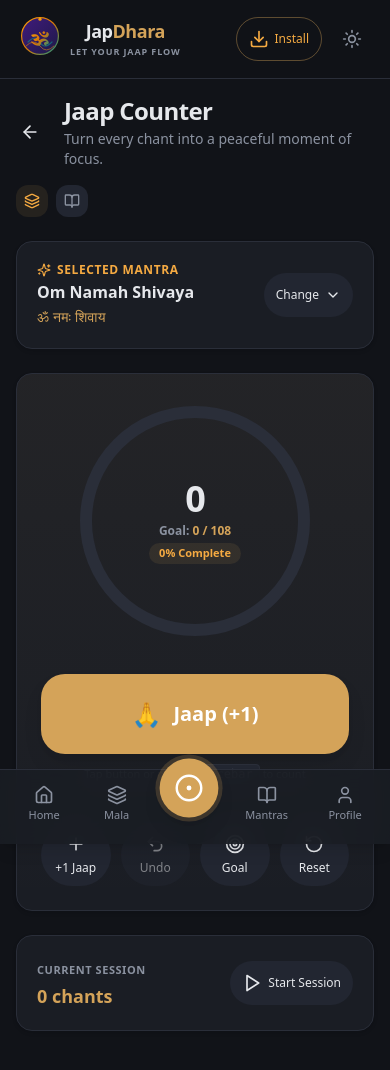
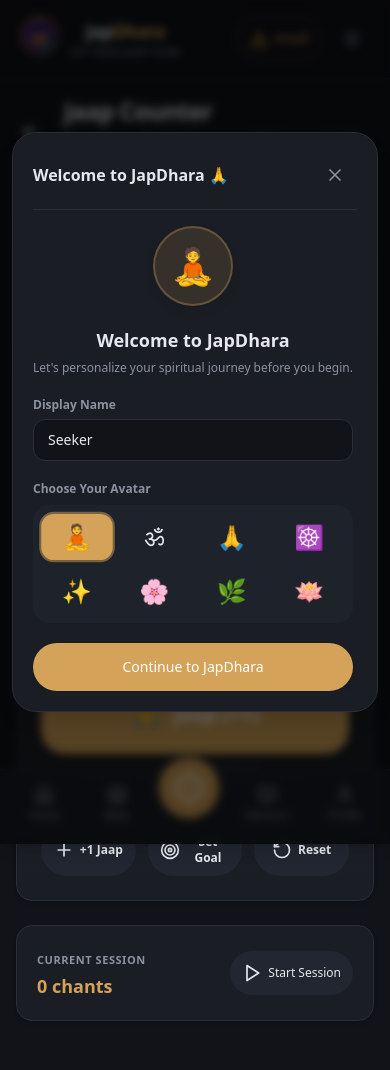
Before and after one commit to princegajera1/JapDhara, a React (Vite) app: page /jaap in a window 390 px wide. Shown: the top 1070 px of the page. Built offline with nearby package versions, Linux system fonts and the light colour scheme.

Commit message:
Fix Jaap counter double-touch bug, Mala 108 math, first-time profile setup, and sidebar layout

```diff
--- /dev/null
+++ b/src/components/common/ProfileSetupModal.jsx
@@ -0,0 +1,86 @@
+import React, { useState } from 'react';
+import Modal from './Modal';
+import Button from '../ui/Button';
+import useApp from '../../hooks/useApp';
+
+const AVATAR_CHOICES = ['🧘', 'ॐ', '🙏', '☸️', '✨', '🌸', '🌿', '🪷'];
+
+export const ProfileSetupModal = () => {
+  const { profile, updateProfile } = useApp();
+
+  const isOpen = !profile?.hasCompletedSetup;
+
+  const [name, setName] = useState(profile?.name || 'Seeker');
+  const [avatar, setAvatar] = useState(profile?.avatar || '🧘');
+
+  const handleSubmit = (e) => {
+    e.preventDefault();
+    if (!name.trim()) return;
+    updateProfile({
+      name: name.trim(),
+      avatar,
+      hasCompletedSetup: true,
+    });
+  };
+
+  if (!isOpen) return null;
+
+  return (
+    <Modal isOpen={isOpen} onClose={() => {}} title="Welcome to JapDhara 🙏">
+      <form onSubmit={handleSubmit} className="space-y-5 pt-1 text-center">
+        <div className="w-20 h-20 mx-auto rounded-full bg-spiritual-500/15 border-2 border-spiritual-500/30 flex items-center justify-center text-4xl shadow-soft-md">
+          {avatar}
+        </div>
+
+        <div>
+          <h3 className="font-bold text-lg">Welcome to JapDhara</h3>
+          <p className="text-xs text-light-muted dark:text-dark-muted mt-1 leading-relaxed">
+            Let's personalize your spiritual journey before you begin.
+          </p>
+        </div>
+
+        <div className="text-left space-y-1.5">
+          <label className="block text-xs font-semibold text-light-muted dark:text-dark-muted">
+            Display Name
+          </label>
+          <input
+            type="text"
+            required
+            value={name}
+            onChange={(e) => setName(e.target.value)}
+            placeholder="Enter your name..."
+            className="w-full px-3.5 py-2.5 text-sm rounded-xl border border-light-border dark:border-dark-border bg-light-bg dark:bg-dark-bg focus:outline-none focus:ring-2 focus:ring-spiritual-500"
+          />
+        </div>
+
+        <div className="text-left space-y-2">
+          <label className="block text-xs font-semibold text-light-muted dark:text-dark-muted">
+            Choose Your Avatar
+          </label>
+          <div className="grid grid-cols-4 gap-2.5 p-2.5 rounded-2xl bg-light-hover/60 dark:bg-dark-hover/60">
+            {AVATAR_CHOICES.map((symbol) => (
+              <button
+                key={symbol}
+                type="button"
+                onClick={() => setAvatar(symbol)}
+                className={`h-11 rounded-xl flex items-center justify-center text-2xl transition-all cursor-pointer ${
+                  avatar === symbol
+                    ? 'bg-spiritual-500 text-white ring-2 ring-spiritual-500/50 scale-105 shadow-soft-sm'
+                    : 'hover:bg-spiritual-500/10'
+                }`}
+              >
+                {symbol}
+              </button>
+            ))}
+          </div>
+        </div>
+
+        <Button variant="primary" size="lg" fullWidth type="submit" className="py-3 font-bold text-sm">
+          Continue to JapDhara
+        </Button>
+      </form>
+    </Modal>
+  );
+};
+
+export default ProfileSetupModal;
--- a/src/components/layout/AppLayout.jsx
+++ b/src/components/layout/AppLayout.jsx
@@ -3,6 +3,7 @@
 import Header from './Header';
 import DesktopSidebar from './DesktopSidebar';
 import MobileBottomNav from './MobileBottomNav';
+import ProfileSetupModal from '../common/ProfileSetupModal';
 
 export const AppLayout = () => {
   return (
@@ -10,11 +11,12 @@
       <Header />
       <div className="flex-1 flex max-w-7xl w-full mx-auto">
         <DesktopSidebar />
-        <main className="flex-1 p-4 md:p-8 pb-24 lg:pb-8 max-w-full overflow-x-hidden">
+        <main className="flex-1 p-4 md:p-8 pb-28 lg:pb-8 max-w-full overflow-x-hidden">
           <Outlet />
         </main>
       </div>
       <MobileBottomNav />
+      <ProfileSetupModal />
     </div>
   );
 };
--- a/src/components/layout/DesktopSidebar.jsx
+++ b/src/components/layout/DesktopSidebar.jsx
@@ -34,8 +34,8 @@
   const [isInstallModalOpen, setIsInstallModalOpen] = useState(false);
 
   return (
-    <aside className="hidden lg:flex flex-col w-64 shrink-0 border-r border-light-border dark:border-dark-border bg-light-card/50 dark:bg-dark-card/50 p-4 min-h-[calc(100vh-61px)]">
-      <nav className="space-y-1 sticky top-20">
+    <aside className="hidden lg:flex flex-col w-64 shrink-0 border-r border-light-border dark:border-dark-border bg-light-card/50 dark:bg-dark-card/50 p-4 min-h-[calc(100vh-61px)] justify-between">
+      <nav className="space-y-1 overflow-y-auto pr-1">
         <div className="px-3 py-1.5 text-xs font-semibold uppercase tracking-wider text-light-muted dark:text-dark-muted">
           Navigation
         </div>
@@ -62,12 +62,13 @@
         })}
       </nav>
 
-      <div className="mt-auto pt-4 border-t border-light-border dark:border-dark-border space-y-2">
+      {/* Dedicated Action Footer */}
+      <div className="pt-4 border-t border-light-border dark:border-dark-border space-y-2.5 shrink-0 mt-4">
         <button
           onClick={() => setIsInstallModalOpen(true)}
-          className="w-full flex items-center justify-center gap-2 px-3 py-2.5 rounded-xl border border-spiritual-500/30 bg-spiritual-500/10 hover:bg-spiritual-500/20 text-spiritual-600 dark:text-spiritual-400 font-semibold text-xs transition-colors cursor-pointer"
+          className="w-full flex items-center justify-center gap-2 px-3.5 py-2.5 rounded-xl border border-spiritual-500/30 bg-spiritual-500/10 hover:bg-spiritual-500/20 text-spiritual-600 dark:text-spiritual-400 font-semibold text-xs transition-colors cursor-pointer"
         >
-          <Download className="w-4 h-4" />
+          <Download className="w-4 h-4 shrink-0" />
           <span>Download App (PWA)</span>
         </button>
 
--- a/src/pages/Jaap.jsx
+++ b/src/pages/Jaap.jsx
@@ -3,7 +3,6 @@
 import { motion } from 'framer-motion';
 import {
   RotateCcw,
-  Undo2,
   Plus,
   Play,
   Square,
@@ -55,12 +54,8 @@
   const percentage = Math.min(100, Math.round((todayCount / dailyGoal) * 100));
   const isGoalComplete = todayCount >= dailyGoal;
 
-  // Atomic single chant handler protected against rapid/double-tap events
-  const handleChant = (e) => {
-    if (e && e.type === 'touchstart') {
-      e.preventDefault(); // Prevent ghost click firing after touchstart
-    }
-
+  // Single reliable click handler - prevents duplicate touch+click double counting
+  const handleChant = () => {
     if (!isSessionActive) {
       setIsSessionActive(true);
     }
@@ -82,7 +77,7 @@
     }
   };
 
-  // Keyboard accessibility: Spacebar increments count
+  // Keyboard accessibility: Spacebar increments count safely
   useEffect(() => {
     const handleKeyDown = (e) => {
       if (
@@ -98,14 +93,6 @@
     window.addEventListener('keydown', handleKeyDown);
     return () => window.removeEventListener('keydown', handleKeyDown);
   }, [todayCount, isSessionActive, isResetModalOpen, isMantraModalOpen, isGoalModalOpen]);
-
-  // Undo handler: removes exactly 1 Jaap without going below 0
-  const handleUndo = () => {
-    if (todayCount > 0) {
-      setTodayCount(todayCount - 1);
-      setSessionCount((prev) => Math.max(0, prev - 1));
-    }
-  };
 
   // Confirm Reset handler: resets today's count to 0 safely
   const handleConfirmReset = () => {
@@ -218,7 +205,7 @@
 
         {/* Circular Progress Ring with Center Counts */}
         <div className="relative py-2">
-          <ProgressRing value={todayCount} max={dailyGoal} size={230} strokeWidth={12}>
+          <ProgressRing value={Math.min(todayCount, dailyGoal)} max={dailyGoal} size={230} strokeWidth={12}>
             <div className="space-y-1">
               <motion.span
                 key={todayCount}
@@ -243,7 +230,6 @@
         <div className="w-full max-w-xs space-y-3">
           <motion.button
             onClick={handleChant}
-            onTouchStart={handleChant}
             animate={{ scale: tapAnimation ? 0.94 : 1 }}
             transition={{ duration: 0.1 }}
             className="w-full py-6 rounded-3xl bg-spiritual-500 hover:bg-spiritual-600 text-white font-bold text-xl md:text-2xl shadow-soft-lg hover:shadow-glow-accent flex items-center justify-center gap-3 transition-all duration-150 active:scale-95 cursor-pointer touch-manipulation focus:outline-none focus-visible:ring-4 focus-visible:ring-spiritual-500/50"
@@ -258,14 +244,14 @@
           </p>
         </div>
 
-        {/* Secondary Action Bar: Undo, +1, Reset, Goal Selector */}
-        <div className="grid grid-cols-4 gap-2.5 w-full pt-4 border-t border-light-border dark:border-dark-border">
+        {/* Rebalanced Secondary Action Bar (No Undo Button) */}
+        <div className="grid grid-cols-3 gap-3 w-full pt-4 border-t border-light-border dark:border-dark-border">
           <Button
             variant="secondary"
             size="sm"
             onClick={handleChant}
             icon={Plus}
-            className="flex-col py-2.5 text-xs h-auto"
+            className="py-2.5 text-xs font-semibold"
             ariaLabel="Add one chant"
           >
             <span>+1 Jaap</span>
@@ -274,24 +260,12 @@
           <Button
             variant="secondary"
             size="sm"
-            onClick={handleUndo}
-            disabled={todayCount <= 0}
-            icon={Undo2}
-            className="flex-col py-2.5 text-xs h-auto"
-            ariaLabel="Undo last chant"
-          >
-            <span>Undo</span>
-          </Button>
-
-          <Button
-            variant="secondary"
-            size="sm"
             onClick={() => setIsGoalModalOpen(true)}
             icon={Target}
-            className="flex-col py-2.5 text-xs h-auto"
+            className="py-2.5 text-xs font-semibold"
             ariaLabel="Change goal"
           >
-            <span>Goal</span>
+            <span>Set Goal</span>
           </Button>
 
           <Button
@@ -299,7 +273,7 @@
             size="sm"
             onClick={() => setIsResetModalOpen(true)}
             icon={RotateCcw}
-            className="flex-col py-2.5 text-xs h-auto text-rose-500 hover:text-rose-600"
+            className="py-2.5 text-xs font-semibold text-rose-500 hover:text-rose-600"
             ariaLabel="Reset counter"
           >
             <span>Reset</span>
--- a/src/pages/Mala.jsx
+++ b/src/pages/Mala.jsx
@@ -1,9 +1,8 @@
-import React, { useState, useEffect } from 'react';
+import React, { useState, useEffect, useRef } from 'react';
 import { useNavigate } from 'react-router-dom';
 import { motion } from 'framer-motion';
 import {
   RotateCcw,
-  Undo2,
   ChevronDown,
   Sparkles,
   Check,
@@ -27,7 +26,6 @@
     currentMantra,
     setCurrentMantra,
     completedMalas,
-    setCompletedMalas,
     customMantras,
     recordChant,
     settings,
@@ -39,9 +37,11 @@
   const [celebrationText, setCelebrationText] = useState('1 Mala Complete 🙏');
   const [tapAnimation, setTapAnimation] = useState(false);
 
+  const prevCountRef = useRef(todayCount);
+
   const availableMantras = [...INITIAL_MANTRAS, ...customMantras];
 
-  // Derive exact mala & bead details from master todayCount
+  // Derive exact mala & bead details from master todayCount using formula ((count-1)%108)+1
   const { currentBead, completedMalas: calculatedMalas } = getMalaProgressDetails(todayCount);
   const displayMalas = Math.max(completedMalas, calculatedMalas);
 
@@ -57,21 +57,21 @@
     return { x, y };
   };
 
-  const handleChantMala = (e) => {
-    if (e && e.type === 'touchstart') {
-      e.preventDefault();
-    }
+  const handleChantMala = () => {
+    const prevCount = prevCountRef.current;
+    const nextCount = todayCount + 1;
 
-    const nextCount = todayCount + 1;
     recordChant(1);
 
-    // Check if exactly completed a full 108 mala
-    if (nextCount % MALA_BEADS === 0 && nextCount > 0) {
+    // Trigger toast ONLY when crossing an exact multiple of 108 (e.g. 107 -> 108, 215 -> 216)
+    if (nextCount > 0 && nextCount % MALA_BEADS === 0 && prevCount % MALA_BEADS !== 0) {
       const malaNum = Math.floor(nextCount / MALA_BEADS);
-      setCelebrationText(`${malaNum} Mala Complete 🙏`);
+      setCelebrationText(`${malaNum} Mala${malaNum > 1 ? 's' : ''} Complete 🙏`);
       setShowCelebration(true);
       setTimeout(() => setShowCelebration(false), 3500);
     }
+
+    prevCountRef.current = nextCount;
 
     setTapAnimation(true);
     setTimeout(() => setTapAnimation(false), 120);
@@ -86,6 +86,10 @@
   };
 
   useEffect(() => {
+    prevCountRef.current = todayCount;
+  }, [todayCount]);
+
+  useEffect(() => {
     const handleKeyDown = (e) => {
       if (e.code === 'Space' && !isResetModalOpen && !isMantraModalOpen) {
         e.preventDefault();
@@ -95,12 +99,6 @@
     window.addEventListener('keydown', handleKeyDown);
     return () => window.removeEventListener('keydown', handleKeyDown);
   }, [todayCount, isResetModalOpen, isMantraModalOpen]);
-
-  const handleUndo = () => {
-    if (todayCount > 0) {
-      setTodayCount(todayCount - 1);
-    }
-  };
 
   const handleConfirmReset = () => {
     setTodayCount(0);
@@ -183,7 +181,7 @@
               const { x, y } = getBeadCoordinates(index, 300, 125);
               const isGuruBead = index === 0;
               const isCurrent = beadNum === currentBead;
-              const isPassed = beadNum < currentBead;
+              const isPassed = currentBead > 0 && beadNum < currentBead;
 
               if (isGuruBead) {
                 return (
@@ -230,17 +228,17 @@
 
           <div className="z-10 flex flex-col items-center justify-center space-y-0.5">
             <span className="text-[11px] font-bold uppercase tracking-wider text-spiritual-500">
-              Mala {displayMalas + 1}
+              Current Mala
             </span>
             <span className="text-3xl font-black tracking-tight">
               {currentBead} <span className="text-sm font-normal text-light-muted dark:text-dark-muted">/ 108</span>
             </span>
             <p className="text-xs font-semibold text-light-muted dark:text-dark-muted">
-              Total: <span className="font-bold text-light-text dark:text-dark-text">{todayCount}</span> Jaap
+              Total Jaap: <span className="font-bold text-light-text dark:text-dark-text">{todayCount}</span>
             </p>
             {displayMalas > 0 && (
-              <span className="text-[10px] font-semibold text-emerald-600 dark:text-emerald-400 bg-emerald-500/10 px-2 py-0.5 rounded-full mt-1">
-                {displayMalas} Mala{displayMalas > 1 ? 's' : ''} Completed
+              <span className="text-[10px] font-semibold text-emerald-600 dark:text-emerald-400 bg-emerald-500/10 px-2.5 py-0.5 rounded-full mt-1">
+                Completed Malas: {displayMalas}
               </span>
             )}
           </div>
@@ -249,14 +247,13 @@
         <div className="w-full max-w-xs space-y-2">
           <motion.button
             onClick={handleChantMala}
-            onTouchStart={handleChantMala}
             animate={{ scale: tapAnimation ? 0.94 : 1 }}
             transition={{ duration: 0.1 }}
             className="w-full py-5 rounded-3xl bg-spiritual-500 hover:bg-spiritual-600 text-white font-bold text-xl shadow-soft-lg hover:shadow-glow-accent flex items-center justify-center gap-2.5 transition-all duration-150 active:scale-95 cursor-pointer touch-manipulation focus:outline-none focus-visible:ring-4 focus-visible:ring-spiritual-500/50"
             aria-label="Advance Mala Bead"
           >
             <span className="text-2xl">🙏</span>
-            <span>Jaap Bead</span>
+            <span>Jaap Bead (+1)</span>
           </motion.button>
 
           <p className="text-[11px] text-light-muted dark:text-dark-muted font-medium">
@@ -266,42 +263,30 @@
 
         <div className="w-full space-y-4 pt-2 border-t border-light-border dark:border-dark-border">
           <div className="grid grid-cols-3 gap-2 text-center text-xs">
-            <div className="p-2 rounded-xl bg-light-hover/50 dark:bg-dark-hover/50">
+            <div className="p-2.5 rounded-xl bg-light-hover/50 dark:bg-dark-hover/50">
               <p className="text-[10px] text-light-muted dark:text-dark-muted uppercase font-medium">Current Bead</p>
               <p className="font-bold text-spiritual-500">{currentBead} / 108</p>
             </div>
-            <div className="p-2 rounded-xl bg-light-hover/50 dark:bg-dark-hover/50">
-              <p className="text-[10px] text-light-muted dark:text-dark-muted uppercase font-medium">Today Total</p>
-              <p className="font-bold">{todayCount} Jaap</p>
+            <div className="p-2.5 rounded-xl bg-light-hover/50 dark:bg-dark-hover/50">
+              <p className="text-[10px] text-light-muted dark:text-dark-muted uppercase font-medium">Total Jaap</p>
+              <p className="font-bold">{todayCount}</p>
             </div>
-            <div className="p-2 rounded-xl bg-light-hover/50 dark:bg-dark-hover/50">
+            <div className="p-2.5 rounded-xl bg-light-hover/50 dark:bg-dark-hover/50">
               <p className="text-[10px] text-light-muted dark:text-dark-muted uppercase font-medium">Completed</p>
-              <p className="font-bold text-emerald-600 dark:text-emerald-400">{displayMalas} Mala</p>
+              <p className="font-bold text-emerald-600 dark:text-emerald-400">{displayMalas} Mala{displayMalas !== 1 ? 's' : ''}</p>
             </div>
           </div>
 
-          <div className="flex gap-3">
-            <Button
-              variant="secondary"
-              size="sm"
-              onClick={handleUndo}
-              disabled={todayCount <= 0}
-              icon={Undo2}
-              fullWidth
-            >
-              Undo
-            </Button>
           <Button
             variant="secondary"
             size="sm"
             onClick={() => setIsResetModalOpen(true)}
             icon={RotateCcw}
             fullWidth
-              className="text-rose-500 hover:text-rose-600"
+            className="text-rose-500 hover:text-rose-600 font-semibold"
           >
-              Reset Mala
+            Reset Current Mala
           </Button>
-          </div>
         </div>
       </Card>
 
--- a/src/pages/Profile.jsx
+++ b/src/pages/Profile.jsx
@@ -20,7 +20,7 @@
 import Modal from '../components/common/Modal';
 import useApp from '../hooks/useApp';
 
-const AVATAR_OPTIONS = ['🧘', '🕉', '🙏', '📿', '✨', '🌸', '🌿', '🌅'];
+const AVATAR_OPTIONS = ['🧘', 'ॐ', '🙏', '☸️', '✨', '🌸', '🌿', '🪷'];
 
 export const Profile = () => {
   const navigate = useNavigate();
@@ -134,6 +134,7 @@
     updateProfile({
       name: editName.trim(),
       avatar: editAvatar,
+      hasCompletedSetup: true,
     });
     setIsEditModalOpen(false);
   };
@@ -310,15 +311,15 @@
             <label className="block text-xs font-semibold text-light-muted dark:text-dark-muted mb-2">
               Select Avatar Symbol
             </label>
-            <div className="flex items-center justify-around p-2 rounded-2xl bg-light-hover/60 dark:bg-dark-hover/60">
+            <div className="grid grid-cols-4 gap-2.5 p-2 rounded-2xl bg-light-hover/60 dark:bg-dark-hover/60">
               {AVATAR_OPTIONS.map((emoji) => (
                 <button
                   key={emoji}
                   type="button"
                   onClick={() => setEditAvatar(emoji)}
-                  className={`w-10 h-10 rounded-full flex items-center justify-center text-xl transition-all ${
+                  className={`h-11 rounded-xl flex items-center justify-center text-2xl transition-all cursor-pointer ${
                     editAvatar === emoji
-                      ? 'bg-spiritual-500 text-white ring-2 ring-spiritual-500/40 scale-110'
+                      ? 'bg-spiritual-500 text-white ring-2 ring-spiritual-500/40 scale-105 shadow-soft-sm'
                       : 'hover:bg-spiritual-500/10'
                   }`}
                 >
--- a/src/utils/malaUtils.js
+++ b/src/utils/malaUtils.js
@@ -7,30 +7,27 @@
 
 // Calculates total completed malas from cumulative chant count using Math.floor
 export const calculateCompletedMalas = (totalJaap) => {
-  if (!totalJaap || totalJaap < 0) return 0;
-  return Math.floor(totalJaap / MALA_BEADS);
+  const count = Math.max(0, parseInt(totalJaap, 10) || 0);
+  return Math.floor(count / MALA_BEADS);
 };
 
-// Calculates current bead position along 1..108 ring
+// Calculates current bead position along 1..108 ring: count === 0 ? 0 : ((count - 1) % 108) + 1
 export const calculateCurrentBead = (totalJaap) => {
-  if (!totalJaap || totalJaap <= 0) return 1;
-  const remainder = totalJaap % MALA_BEADS;
-  return remainder === 0 ? MALA_BEADS : remainder;
+  const count = Math.max(0, parseInt(totalJaap, 10) || 0);
+  if (count === 0) return 0;
+  return ((count - 1) % MALA_BEADS) + 1;
 };
 
 // Returns object with completed malas, current bead (1..108), and percentage complete of current mala
 export const getMalaProgressDetails = (totalJaap) => {
   const count = Math.max(0, parseInt(totalJaap, 10) || 0);
-  const completed = Math.floor(count / MALA_BEADS);
-  const remainder = count % MALA_BEADS;
-  const bead = remainder === 0 && count > 0 ? MALA_BEADS : remainder === 0 ? 1 : remainder;
-  const percentage = Math.round((bead / MALA_BEADS) * 100);
+  const completedMalas = Math.floor(count / MALA_BEADS);
+  const currentBead = count === 0 ? 0 : ((count - 1) % MALA_BEADS) + 1;
+  const percentage = Math.round((currentBead / MALA_BEADS) * 100);
 
   return {
-    completedMalas: completed,
-    currentBead: bead,
-    remainderJaap: remainder,
+    completedMalas,
+    currentBead,
     percentage,
-    isMalaCompleteJustNow: remainder === 0 && count > 0,
   };
 };
```
Lines whose indentation alone changed are shown as unchanged.
